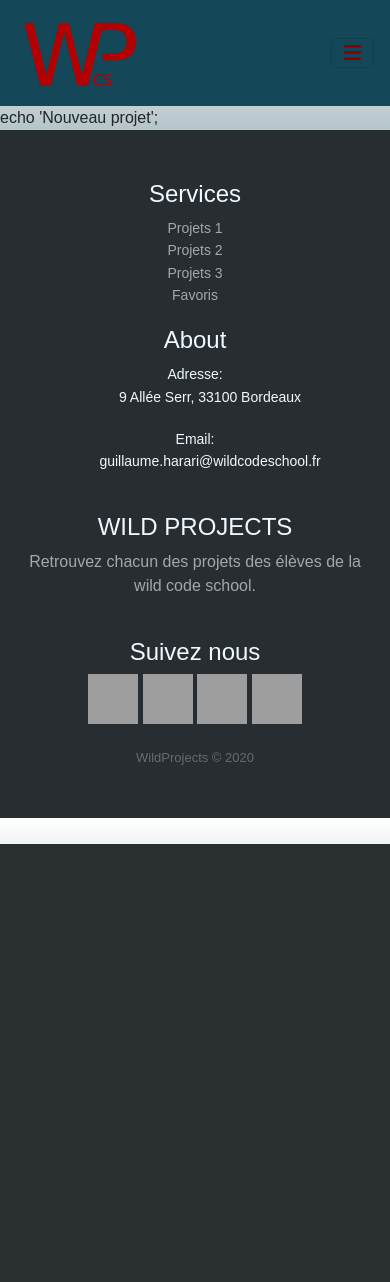
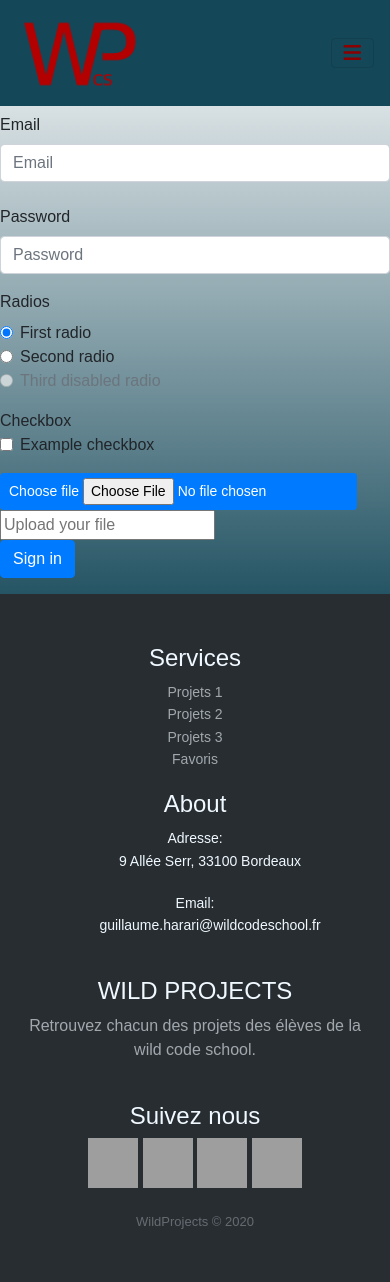
Before and after one commit to GeoffGual/WildProjects-WCS, a PHP site: template src/View/Home/newProject.html.twig in a window 390 px wide. Before the commit the page ends 844 px from the top, so only its background shows below. Run offline with PHP 8.4, Linux system fonts and the light colour scheme; the template is opened without the code that fills it, so the values that code supplies are empty; some libraries are stand-ins or nearby versions; grey boxes are pictures that could not be loaded.

Commit message:
Create forms

```diff
--- a/src/View/Home/newProject.html.twig
+++ b/src/View/Home/newProject.html.twig
@@ -5,5 +5,68 @@
  {% endblock %}
 
 {% block content %}
-    echo 'Nouveau projet';
+    <form class="md-form">
+        <div class="form-group row">
+            <label for="inputEmail3" class="col-sm-2 col-form-label">Email</label>
+            <div class="col-sm-10">
+                <input type="email" class="form-control" id="inputEmail3" placeholder="Email">
+            </div>
+        </div>
+        <div class="form-group row">
+            <label for="inputPassword3" class="col-sm-2 col-form-label">Password</label>
+            <div class="col-sm-10">
+                <input type="password" class="form-control" id="inputPassword3" placeholder="Password">
+            </div>
+        </div>
+        <fieldset class="form-group">
+            <div class="row">
+                <legend class="col-form-label col-sm-2 pt-0">Radios</legend>
+                <div class="col-sm-10">
+                    <div class="form-check">
+                        <input class="form-check-input" type="radio" name="gridRadios" id="gridRadios1" value="option1" checked>
+                        <label class="form-check-label" for="gridRadios1">
+                            First radio
+                        </label>
+                    </div>
+                    <div class="form-check">
+                        <input class="form-check-input" type="radio" name="gridRadios" id="gridRadios2" value="option2">
+                        <label class="form-check-label" for="gridRadios2">
+                            Second radio
+                        </label>
+                    </div>
+                    <div class="form-check disabled">
+                        <input class="form-check-input" type="radio" name="gridRadios" id="gridRadios3" value="option3" disabled>
+                        <label class="form-check-label" for="gridRadios3">
+                            Third disabled radio
+                        </label>
+                    </div>
+                </div>
+            </div>
+        </fieldset>
+        <div class="form-group row">
+            <div class="col-sm-2">Checkbox</div>
+            <div class="col-sm-10">
+                <div class="form-check">
+                    <input class="form-check-input" type="checkbox" id="gridCheck1">
+                    <label class="form-check-label" for="gridCheck1">
+                        Example checkbox
+                    </label>
+                </div>
+            </div>
+        </div>
+        <div class="file-field">
+            <div class="btn btn-primary btn-sm float-left">
+                <span>Choose file</span>
+                <input type="file">
+            </div>
+            <div class="file-path-wrapper">
+                <input class="file-path validate" type="text" placeholder="Upload your file">
+            </div>
+        </div>
+        <div class="form-group row">
+            <div class="col-sm-10">
+                <button type="submit" class="btn btn-primary">Sign in</button>
+            </div>
+        </div>
+    </form>
 {% endblock %}
```
